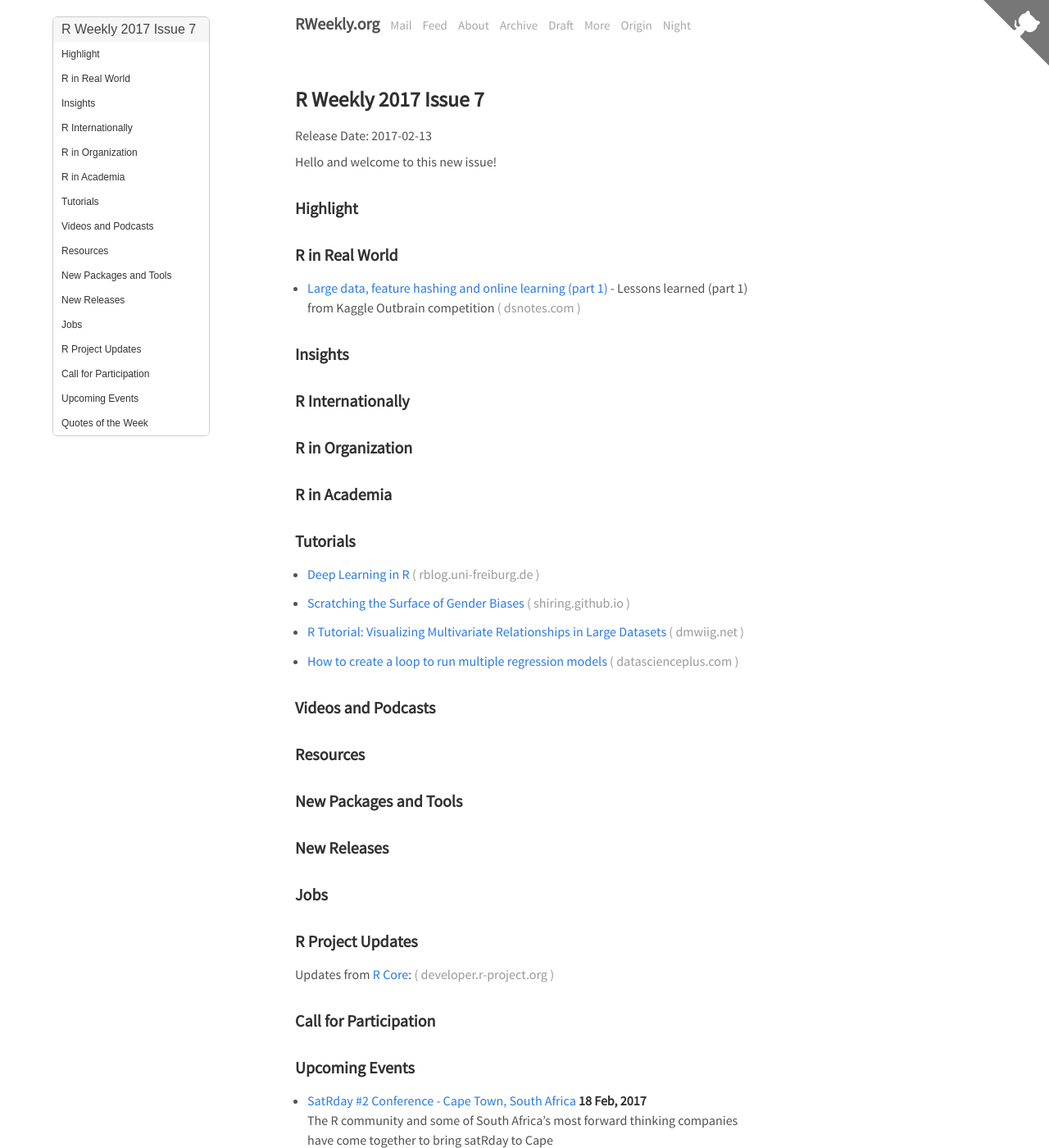
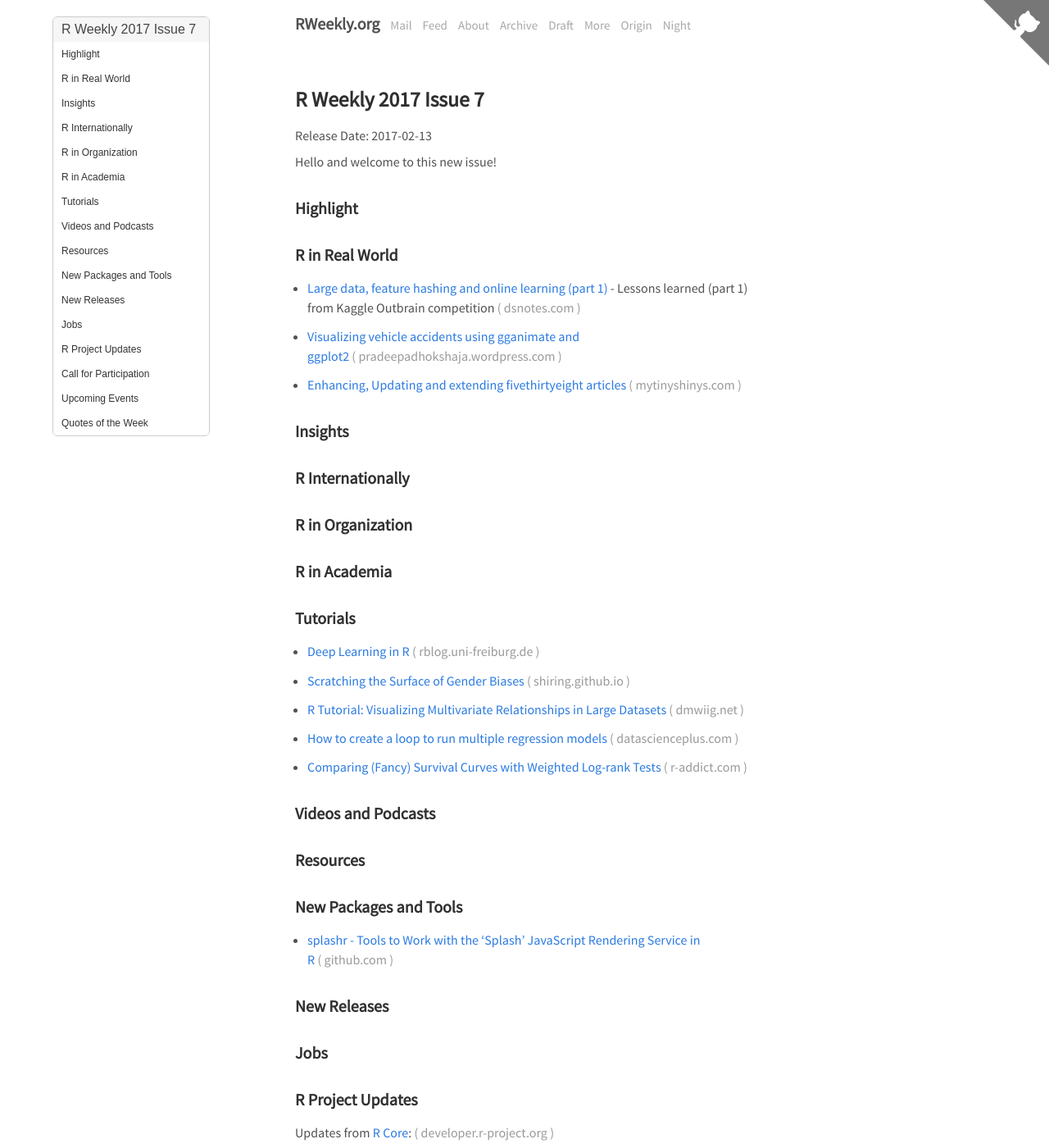
Before and after one commit to rweekly/rweekly.org, a Jekyll site: the page built from draft.md, in a window 1280 px wide and 1400 px high. Shown: the whole window at 82% size. Built offline with Jekyll 4.4.1, drawn with Linux system fonts in a browser that asks for light colours; comment, search, counter and statistics services are not loaded.

Commit message:
Update draft.md
add a few real-world examples, tutorial, and new package

```diff
--- a/draft.md
+++ b/draft.md
@@ -17,6 +17,8 @@
 ### R in Real World
 
 + [Large data, feature hashing and online learning (part 1) ](http://dsnotes.com/post/2017-01-27-lessons-learned-from-outbrain-click-prediction-kaggle-competition/) - Lessons learned (part 1) from Kaggle Outbrain competition
++ [Visualizing vehicle accidents using gganimate and ggplot2](https://pradeepadhokshaja.wordpress.com/2017/02/02/nyc-vehicle-accidents/)
++ [Enhancing, Updating and extending fivethirtyeight articles](https://www.mytinyshinys.com/post/badDrivers_538/)
 
 ### Insights
 
@@ -39,6 +41,7 @@
 + [Scratching the Surface of Gender Biases](https://shiring.github.io/shiny/2017/02/06/WGS_final)
 + [R Tutorial: Visualizing Multivariate Relationships in Large Datasets](https://dmwiig.net/2017/02/06/r-tutorial-visualizing-multivariate-relationships-in-large-datasets/)
 + [How to create a loop to run multiple regression models](https://datascienceplus.com/how-to-create-a-loop-to-run-multiple-regression-models/)
++ [Comparing (Fancy) Survival Curves with Weighted Log-rank Tests](http://r-addict.com/2017/02/09/Fancy-Survival-Plots.html)
 
 ### Videos and Podcasts
 
@@ -50,7 +53,7 @@
 
 ### New Packages and Tools
 
-
++ [splashr - Tools to Work with the 'Splash' JavaScript Rendering Service in R](https://github.com/hrbrmstr/splashr)
 
 ### New Releases
 
```
